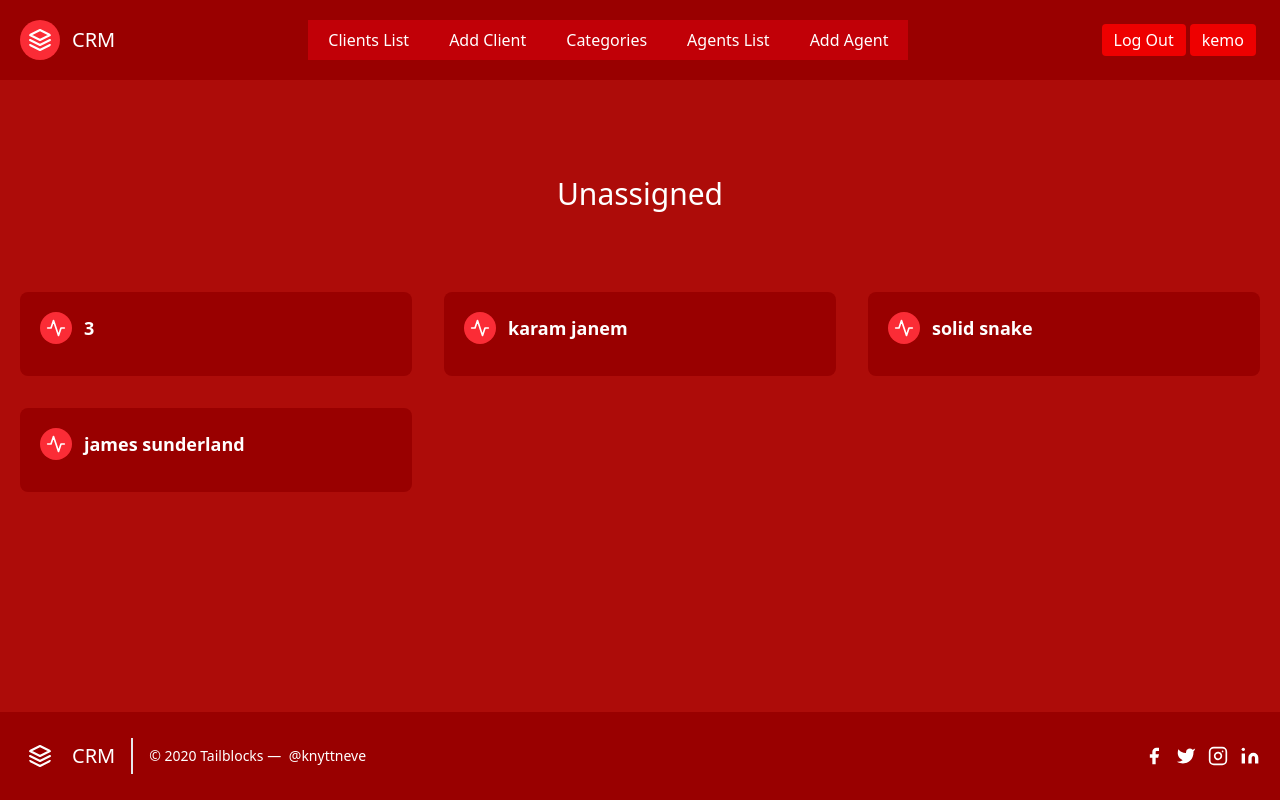
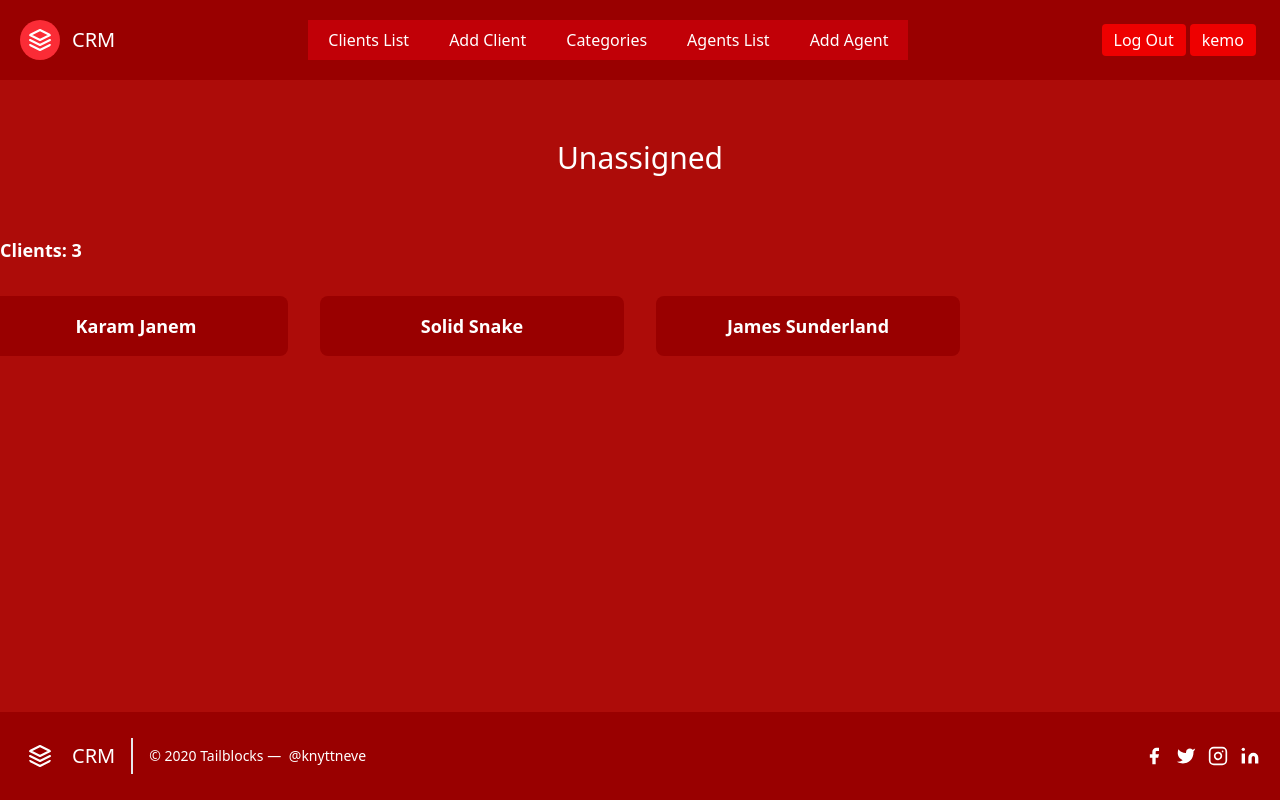
Before and after one commit to ABDULKARIM-BOUTA/CRM, a Django app: page /categories/5/detail/ in a window 1280 px wide. Run offline with Django 5.2, Linux system fonts and the light colour scheme; a user stored in the database is signed in; data comes from the database, SQL or seed files in the repository; both versions use the stored data as it was after the commit; some libraries are stand-ins or nearby versions.

Commit message:
adding crispy form to all categories templates, and titles to all templates

```diff
--- a/agents/templates/agent/agent_list.html
+++ b/agents/templates/agent/agent_list.html
@@ -2,7 +2,7 @@
     {% block content %}
 
 <section class="text-white body-font">
-  <div class="container py-24 mx-auto"  >
+  <div class="container py-15 mx-auto"  >
     <div class="flex flex-col text-center w-full mb-20">
       <h1 class="sm:text-3xl text-2xl font-medium title-font text-white">Agents List</h1>
     </div>
--- a/categories/templates/category/category_detail.html
+++ b/categories/templates/category/category_detail.html
@@ -1,41 +1,26 @@
 {% extends 'partials/base.html' %}
     {% block content %}
-
+<title>{{ category.name }}</title>
 <section class="text-white body-font">
-  <div class="container px-5 py-24 mx-auto"  >
-    <div class="flex flex-col text-center w-full mb-20">
+  <div class="container py-15 mx-auto">
+    <div class="flex flex-col text-center w-full mb-15">
       <h1 class="sm:text-3xl text-2xl font-medium title-font text-white">{{ category.name }}</h1>
     </div>
-          <div class="flex flex-wrap -m-4">
-
-
-                        <div class="p-4 md:w-1/3" >
-        <div class="flex rounded-lg h-full p-5 flex-col" style="background-color:#990000">
-          <div class="flex items-center mb-3">
-              <div class="w-8 h-8 mr-3 inline-flex items-center justify-center rounded-full bg-red-500 text-white flex-shrink-0">
-              <svg fill="none" stroke="currentColor" stroke-linecap="round" stroke-linejoin="round" stroke-width="2" class="w-5 h-5" viewBox="0 0 24 24" data-darkreader-inline-stroke="" style="--darkreader-inline-stroke: currentColor;">
-                  <path d="M22 12h-4l-3 9L9 3l-3 9H2"></path>
-              </svg>
-            </div>
-              <h2 class="text-white text-lg title-font font-medium" style="font-weight:bold">{{ clients|length}}
+              <h2 class="text-white text-lg title-font font-medium" style="font-weight:bold">Clients: {{ clients|length}}
               </h2>
-          </div>
-        </div>
-      </div>
+            <br>
+      <br>
+          <div class="flex flex-wrap -m-8">
 
               {% for client in clients %}
 
-                    <div class="p-4 md:w-1/3" >
+
+      <div class="p-4 md:w-1/4" >
                   <a href="{% url 'leads:lead-detail' client.pk %}">
-        <div class="flex rounded-lg h-full p-5 flex-col" style="background-color:#990000">
-          <div class="flex items-center mb-3">
-              <div class="w-8 h-8 mr-3 inline-flex items-center justify-center rounded-full bg-red-500 text-white flex-shrink-0">
-              <svg fill="none" stroke="currentColor" stroke-linecap="round" stroke-linejoin="round" stroke-width="2" class="w-5 h-5" viewBox="0 0 24 24" data-darkreader-inline-stroke="" style="--darkreader-inline-stroke: currentColor;">
-                  <path d="M22 12h-4l-3 9L9 3l-3 9H2"></path>
-              </svg>
-            </div>
-              <h2 class="text-white text-lg title-font font-medium" style="font-weight:bold">{{client.first_name}} {{client.last_name}}
-              </h2>
+        <div class="flex rounded-lg w-full p-4 flex-col" style="background-color:#990000">
+          <div class= "flex justify-center">
+            <h2 class="text-white text-lg title-font" style="font-weight:bold">{{client.first_name|title}} {{client.last_name|title}}
+            </h2>
           </div>
         </div>
       </div>
--- a/leads/templates/lead/lead_delete.html
+++ b/leads/templates/lead/lead_delete.html
@@ -1,6 +1,7 @@
 {% extends 'partials/base.html' %}
 {% load tailwind_filters %}
     {% block content %}
+<title>Delete Client</title>
 <div class="max-w-sm mx-auto text-white">
     <br>
     <h2 class="sm:text-3xl text-2xl font-medium">Delete Client</h2>
--- a/leads/templates/lead/lead_detail.html
+++ b/leads/templates/lead/lead_detail.html
@@ -1,5 +1,7 @@
 {% extends 'partials/base.html' %}
     {% block content %}
+
+<title>{{client.first_name|title}} {{client.last_name|title}}</title>
 
 <section class=" mr-40 text-white  body-font">
   <div class=" container px-5 py-24 mx-auto">
@@ -10,7 +12,7 @@
         </svg>
       </div>
       <div class="flex-grow sm:text-left text-center mt-6 sm:mt-0">
-        <h2 class="text-white text-lg title-font font-medium mb-3" style="font-weight:bold">{{client.first_name}} {{client.last_name}}</h2>
+        <h2 class="text-white text-lg title-font font-medium mb-3" style="font-weight:bold">{{client.first_name|title}} {{client.last_name|title}}</h2>
 
           <div class="flex border-t border-gray-800 py-2">
           <span class="text-black">Email</span>
--- a/leads/templates/lead/lead_form.html
+++ b/leads/templates/lead/lead_form.html
@@ -1,6 +1,7 @@
 {% extends 'partials/base.html' %}
 {% load tailwind_filters %}
     {% block content %}
+<title>Add Client</title>
 <div class="max-w-sm mx-auto text-white py-8">
     <h2 class="sm:text-3xl text-2xl font-medium">Add Client</h2>
 	<br>
--- a/leads/templates/lead/lead_list.html
+++ b/leads/templates/lead/lead_list.html
@@ -1,8 +1,8 @@
 {% extends 'partials/base.html' %}
     {% block content %}
-
+<title>Clients</title>
 <section class="text-white body-font">
-  <div class="container py-24 mx-auto">
+  <div class="container py-15 mx-auto">
     <div class="flex flex-col text-center w-full mb-20">
       <h1 class="sm:text-3xl text-2xl font-medium title-font text-white">Assigned Clients</h1>
     </div>
--- a/leads/templates/lead/lead_update.html
+++ b/leads/templates/lead/lead_update.html
@@ -1,8 +1,9 @@
 {% extends 'partials/base.html' %}
 {% load tailwind_filters %}
     {% block content %}
+<title>Update Client</title>
 <div class="max-w-sm mx-auto text-white py-8">
-    <h2 class="sm:text-3xl text-2xl font-medium">Update Agent</h2>
+    <h2 class="sm:text-3xl text-2xl font-medium">Update Client</h2>
 	<br>
 	<form method="post">
         {% csrf_token %}
```
Also changed, not shown: categories/templates/category/category_list.html (+7 -7 lines), categories/templates/category/category_update.html (+18 -10 lines), db.sqlite3.
